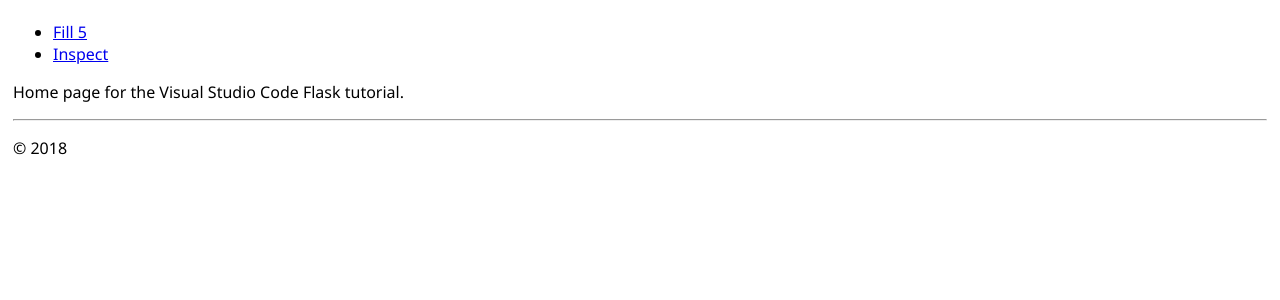
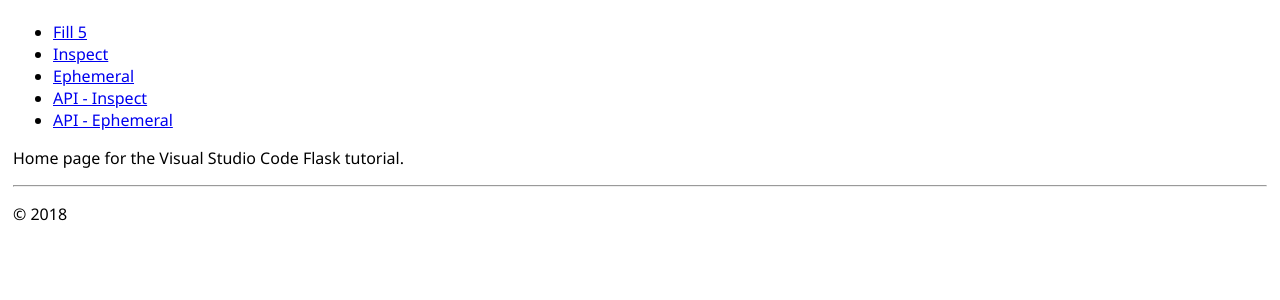
Before and after one commit to bmoussaud/k8s-ephemeral-storage-inspector, a Flask app: page / in a window 1280 px wide. Shown: the part 47-347 px from the top of the page. Run offline with Flask 2, Linux system fonts and the light colour scheme.

Commit message:
add ephemeral

```diff
--- a/fill_app/app.py
+++ b/fill_app/app.py
@@ -40,6 +40,36 @@ class VolumeManager:
 
     def k8s_api(self):
         return self._api
+
+    def ephemeral(self):
+
+        pods = []
+
+        running_pods = pykube.Pod.objects(self.k8s_api()).filter(
+            namespace=pykube.query.all_,
+            field_selector={"status.phase": "Running"}
+        )
+        for pod in running_pods:
+            for container in pod.obj['spec']['containers']:
+                data = {'nodeName': pod.obj['spec']['nodeName'],
+                        'namespace': pod.obj['metadata']['namespace'],
+                        'pod': pod.obj['metadata']['name'],
+                        'container': container['name'],
+                        'ephemeral-storage-requests': '-',
+                        'ephemeral-storage-limits': '-'}
+
+                if 'resources' in container:
+                    if 'requests' in container['resources']:
+                        if 'ephemeral-storage' in container['resources']['requests']:
+                            data['ephemeral-storage-requests'] = container['resources']['requests']['ephemeral-storage']
+                    if 'limits' in container['resources']:
+                        if 'ephemeral-storage' in container['resources']['limits']:
+                            data['ephemeral-storage-limits'] = container['resources']['limits']['ephemeral-storage']
+
+                pods.append(data)
+
+        return sorted(pods,  key=lambda pod: pod['nodeName'])
+        #return pods
 
     def run(self):
 
@@ -159,6 +189,7 @@ class VolumeManager:
                     data['mountPath'] = mountedVolume['mountPath']
                     data['ephemeral-storage-limits'] = 'NA'
                     data['ephemeral-storage-requests'] = 'NA'
+
                     if 'resources' in container:
                         if 'requests' in container['resources']:
                             if 'ephemeral-storage' in container['resources']['requests']:
@@ -299,3 +330,34 @@ def inspect_gui():
         table=table,
         date=datetime.now()
     )
+
+
+@app.route("/api/ephemeral")
+def ephemeral():
+    if os.environ['ENGINE'] == 'K8S':
+        config_file = 'K8S'
+    else:
+        config_file = "kubeconfig-aws-front.yml"
+
+    volumeManager = VolumeManager(config_file)
+    data = volumeManager.ephemeral()
+    return jsonify(data)
+
+
+@app.route("/ephemeral")
+def ephemeral_gui():
+    if os.environ['ENGINE'] == 'K8S':
+        config_file = 'K8S'
+    else:
+        config_file = "kubeconfig-aws-front.yml"
+
+    volumeManager = VolumeManager(config_file)
+
+    data = volumeManager.ephemeral()
+    table = json2html.convert(json=data)
+
+    return render_template(
+        "inspect.html",
+        table=table,
+        date=datetime.now()
+    )
--- a/fill_app/templates/home.html
+++ b/fill_app/templates/home.html
@@ -4,8 +4,13 @@ Home
 {% endblock %}
 {% block content %}
 <ul>
-<li><a href="/api/fill/5">Fill 5</a></li>
-<li><a href="/inspect">Inspect</a></li>
+    <li><a href="/api/fill/5">Fill 5</a></li>
+    <li><a href="/inspect">Inspect</a></li>
+
+    <li><a href="/ephemeral">Ephemeral</a></li>
+
+    <li><a href="/api/inspect">API - Inspect</a></li>
+    <li><a href="/api/ephemeral">API - Ephemeral</a></li>
 </ul>
 <p>Home page for the Visual Studio Code Flask tutorial.</p>
 
--- a/k8s/myapp.yaml
+++ b/k8s/myapp.yaml
@@ -69,9 +69,9 @@ spec:
         - containerPort: 80
         resources:
           requests:
-            ephemeral-storage: "1Gi"
+            ephemeral-storage: "100Mi"
           limits:
-            ephemeral-storage: "2Gi"
+            ephemeral-storage: "250Mi"
       volumes:
         - name: runner
           emptyDir: {}
```
